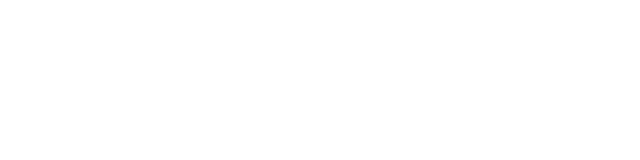
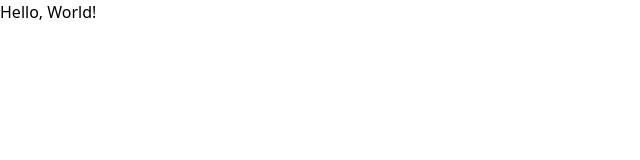
Before and after one commit to jondedman/blog-standard, a Next.js app: page / in a window 1280 px wide. Shown: the top 160 px of the page, without its empty margins (0-640 px from the left). Built offline with nearby package versions, Linux system fonts and the light colour scheme.

Commit message:
set-up basic page routes

```diff
--- a/pages/index.js
+++ b/pages/index.js
@@ -1,3 +1,3 @@
 export default function Home() {
-  return <div />;
+  return <h1>Hello, World!</h1>
 }
--- /dev/null
+++ b/pages/post/[postId].js
@@ -0,0 +1,3 @@
+export default function Post() {
+  return <h1>Dynamic post page</h1>
+}
--- /dev/null
+++ b/pages/post/new.js
@@ -0,0 +1,3 @@
+export default function NewPost() {
+  return <h1>New Post page</h1>
+}
--- /dev/null
+++ b/pages/token-topup.js
@@ -0,0 +1,3 @@
+export default function TokenTopup() {
+  return <h1>Token top up</h1>
+}
```
